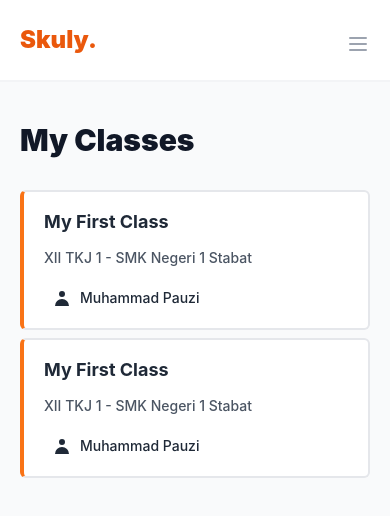
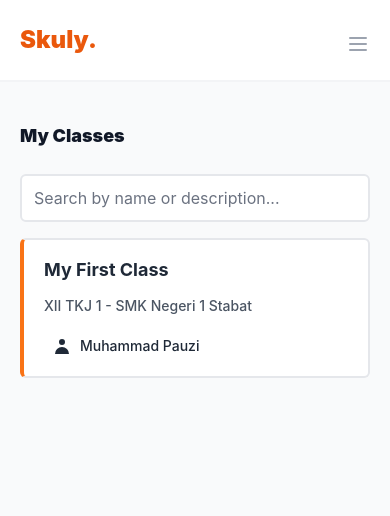
Before and after one commit to muhammadpauzi/skuly, a React (Vite) app: page /my-classes in a window 390 px wide. Shown: the top 516 px of the page. Built offline with nearby package versions, Linux system fonts and the light colour scheme.

Commit message:
add search field, add ClassCard component and update Input component

```diff
--- /dev/null
+++ b/src/components/ClassCard.jsx
@@ -0,0 +1,22 @@
+import AppLink from "./AppLink";
+import { UserIcon } from "@heroicons/react/solid";
+
+export default function ClassCard() {
+  return (
+    <AppLink
+      to="classes/1"
+      className="block w-full py-4 px-5 rounded-md bg-white border-l-4 border-t-2 border-r-2 border-b-2 border-gray-200 border-l-orange-500"
+    >
+      <h3 className="text-lg mb-3 font-bold text-gray-800">My First Class</h3>
+      <p className="block text-sm text-gray-600 mb-4">
+        XII TKJ 1 - SMK Negeri 1 Stabat
+      </p>
+      <AppLink
+        to="/teacher/asd"
+        className="text-sm text-gray-800 hover:text-orange-500 flex items-center"
+      >
+        <UserIcon className="w-5 h-5 mr-2" /> Muhammad Pauzi
+      </AppLink>
+    </AppLink>
+  );
+}
--- a/src/components/Input.jsx
+++ b/src/components/Input.jsx
@@ -1,13 +1,18 @@
 import { classNames } from "../utils";
 
-export default function Input({ className, ...props }) {
+export default function Input({ styleClassName, className, ...props }) {
+  const baseStyleClassName = classNames(
+    className ? className : "",
+    "appearance-none rounded-md relative block w-full px-3 py-2.5 focus:z-10 sm:text-sm transition"
+  );
+  styleClassName =
+    styleClassName ||
+    "border-2 border-gray-200 placeholder-gray-500 text-gray-900 focus:outline-none focus:ring-orange-500 focus:border-orange-500";
+
   return (
     <input
       {...props}
-      className={classNames(
-        className ? className : "",
-        "appearance-none rounded-md relative block w-full px-3 py-2.5 border-2 border-gray-200 placeholder-gray-500 text-gray-900 focus:outline-none focus:ring-orange-500 focus:border-orange-500 focus:z-10 sm:text-sm"
-      )}
+      className={classNames(baseStyleClassName, styleClassName)}
     />
   );
 }
--- a/src/pages/MyClasses.jsx
+++ b/src/pages/MyClasses.jsx
@@ -1,8 +1,8 @@
 import { useEffect } from "react";
-import AppLink from "../components/AppLink";
 import Container from "../components/Container";
 import PAGE_TITLES from "../constants/pageTitles";
-import { UserIcon } from "@heroicons/react/solid";
+import ClassCard from "../components/ClassCard";
+import Input from "../components/Input";
 
 export default function MyClasses() {
   useEffect(() => {
@@ -13,47 +13,24 @@ export default function MyClasses() {
     <>
       <Container
         maxWidthClass="max-w-2xl"
-        className="w-full space-y-8 py-10 min-h-screen"
+        className="w-full py-10 min-h-screen"
       >
         <div>
-          <h2 className="text-3xl font-black text-gray-900">My Classes</h2>
+          <h2 className="text-lg md:text-3xl font-black text-gray-900 mb-6">
+            My Classes
+          </h2>
+        </div>
+
+        <div className="mb-4">
+          <Input
+            type="text"
+            autofocus
+            placeholder="Search by name or description..."
+          />
         </div>
 
         <div className="space-y-2">
-          <AppLink
-            to="classes/1"
-            className="block w-full py-4 px-5 rounded-md bg-white border-l-4 border-t-2 border-r-2 border-b-2 border-gray-200 border-l-orange-500"
-          >
-            <h3 className="text-lg mb-3 font-bold text-gray-800">
-              My First Class
-            </h3>
-            <p className="block text-sm text-gray-600 mb-4">
-              XII TKJ 1 - SMK Negeri 1 Stabat
-            </p>
-            <AppLink
-              to="/teacher/asd"
-              className="text-sm text-gray-800 hover:text-orange-500 flex items-center"
-            >
-              <UserIcon className="w-5 h-5 mr-2" /> Muhammad Pauzi
-            </AppLink>
-          </AppLink>
-          <AppLink
-            to="classes/1"
-            className="block w-full py-4 px-5 rounded-md bg-white border-l-4 border-t-2 border-r-2 border-b-2 border-gray-200 border-l-orange-500"
-          >
-            <h3 className="text-lg mb-3 font-bold text-gray-800">
-              My First Class
-            </h3>
-            <p className="block text-sm text-gray-600 mb-4">
-              XII TKJ 1 - SMK Negeri 1 Stabat
-            </p>
-            <AppLink
-              to="/teacher/asd"
-              className="text-sm text-gray-800 hover:text-orange-500 flex items-center"
-            >
-              <UserIcon className="w-5 h-5 mr-2" /> Muhammad Pauzi
-            </AppLink>
-          </AppLink>
+          <ClassCard />
         </div>
       </Container>
     </>
```
